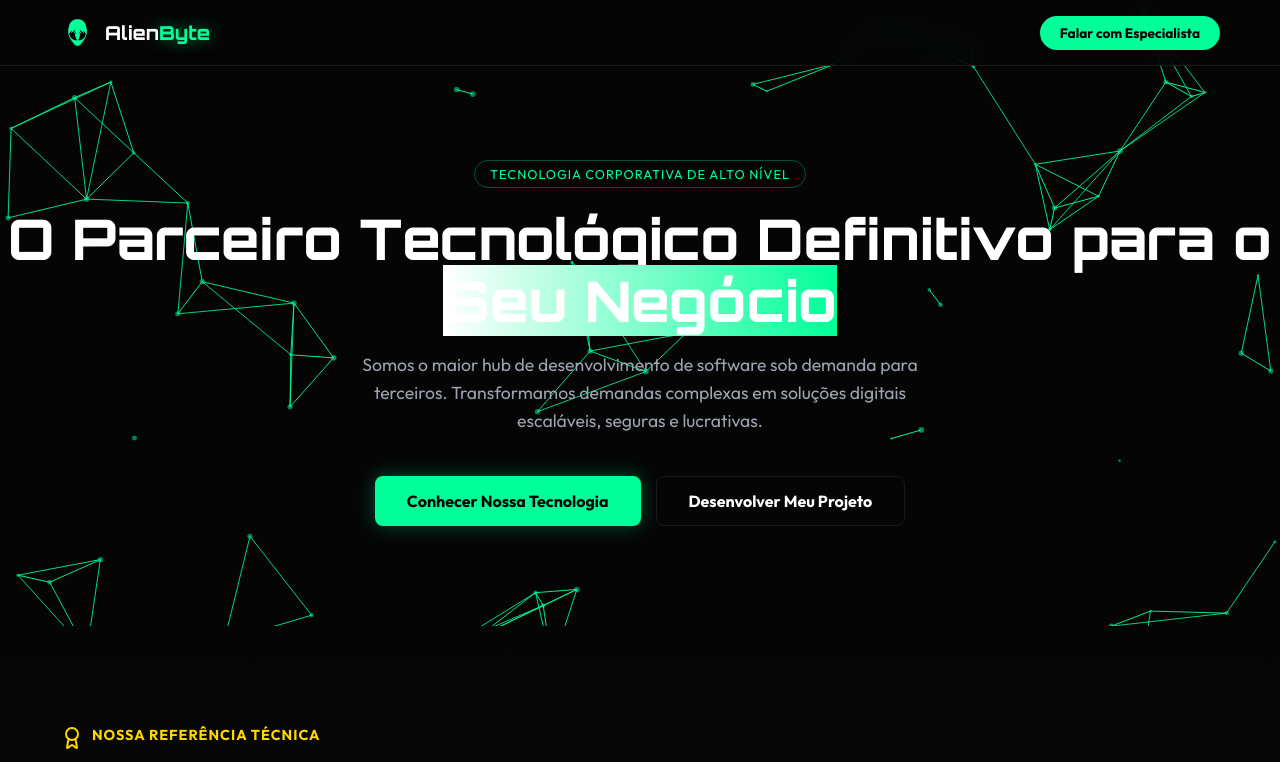
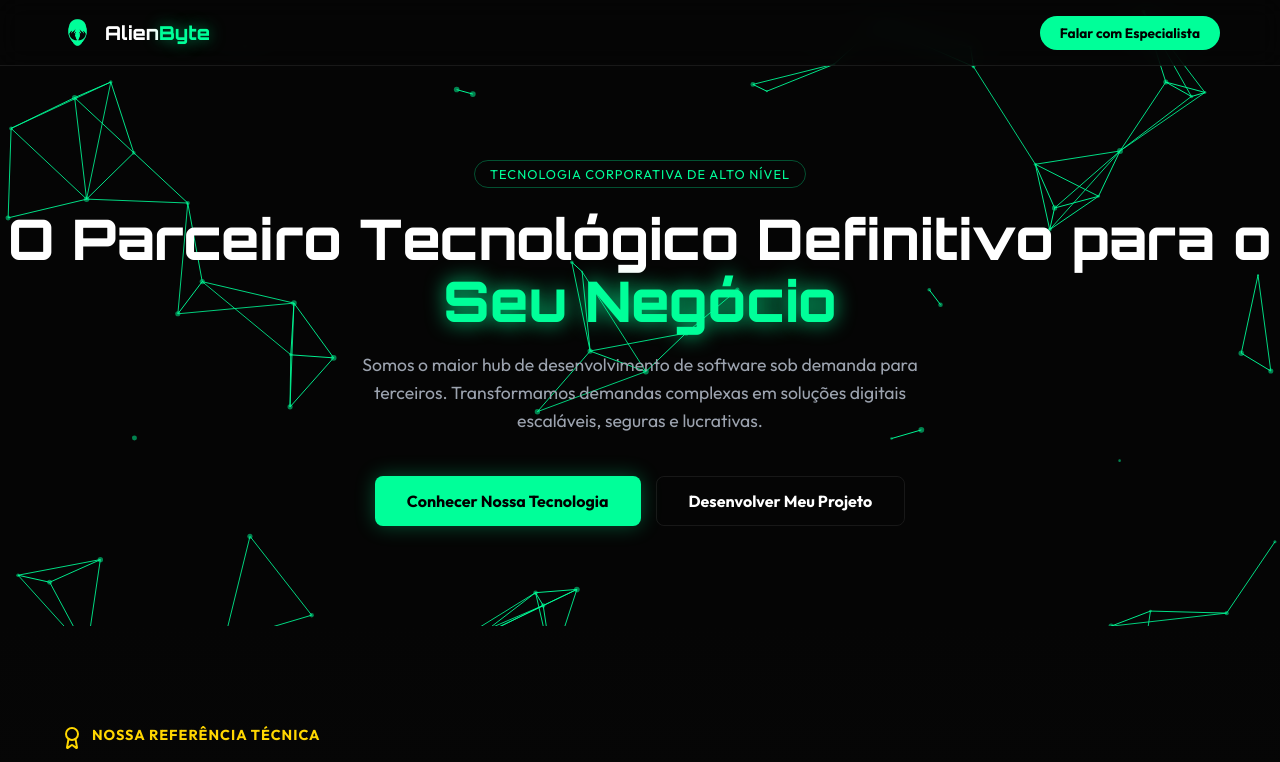
Before and after one commit to dev-pedrohenrique/AlienByte-Solutions, a plain HTML site: page index.html in a window 1280 px wide. Shown: the top 762 px of the page. Drawn offline with nearby package versions, Linux system fonts and the light colour scheme.

Commit message:
Correção de contraste no texto hero

```diff
--- a/style.css
+++ b/style.css
@@ -21,7 +21,10 @@ body {
 .container { max-width: 1200px; margin: 0 auto; padding: 0 20px; }
 .text-neon { color: var(--primary); text-shadow: 0 0 15px rgba(0,255,153,0.5); }
 .text-gradient {
-    background: linear-gradient(90deg, #fff, var(--primary));
+    background: none;
+    color: var(--primary);
+    text-shadow: 0 0 20px rgba(0, 255, 153, 0.8);
+    -webkit-text-fill-color: initial;
 }
 .mt-20 { margin-top: 20px; }
 a { text-decoration: none; color: inherit; transition: 0.3s; }
```
